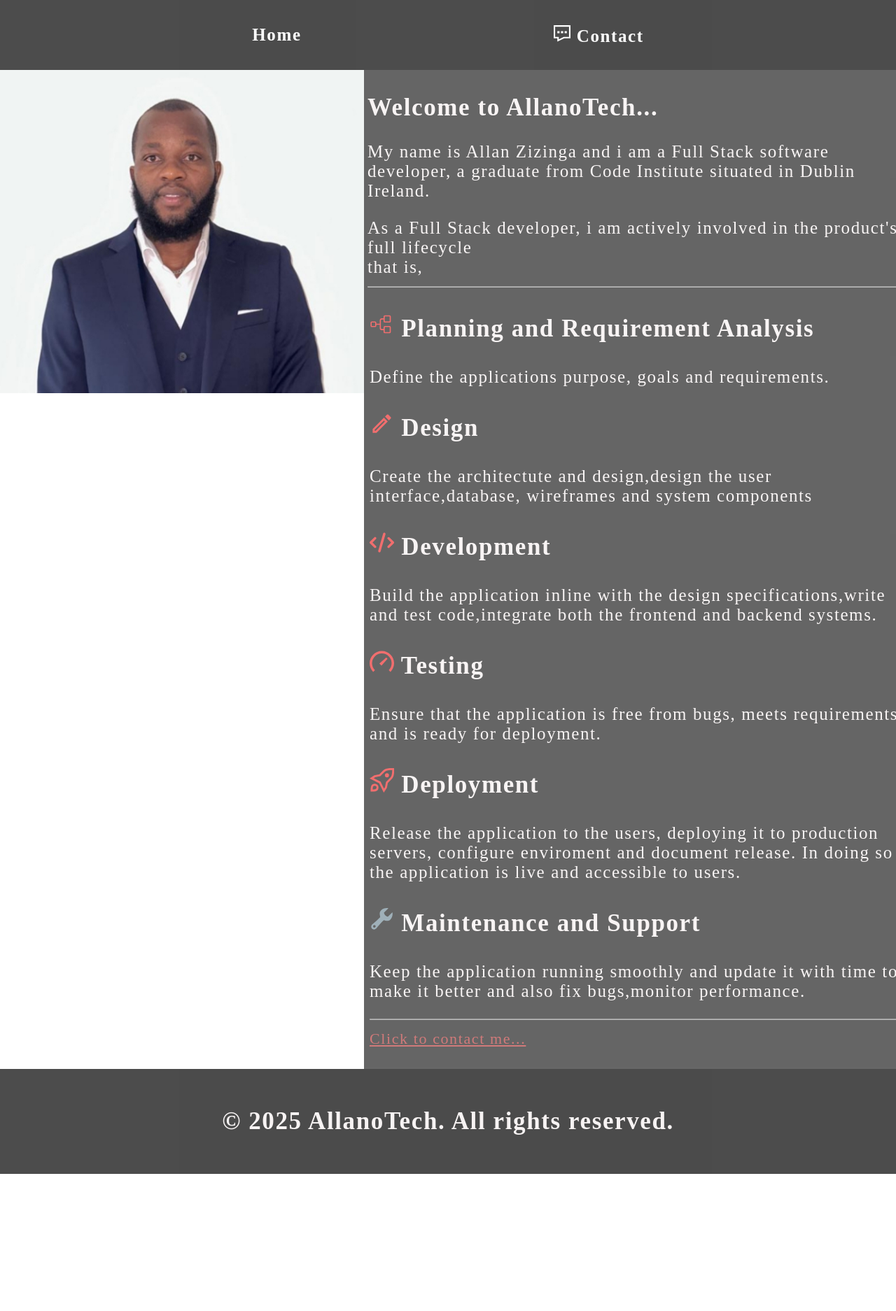
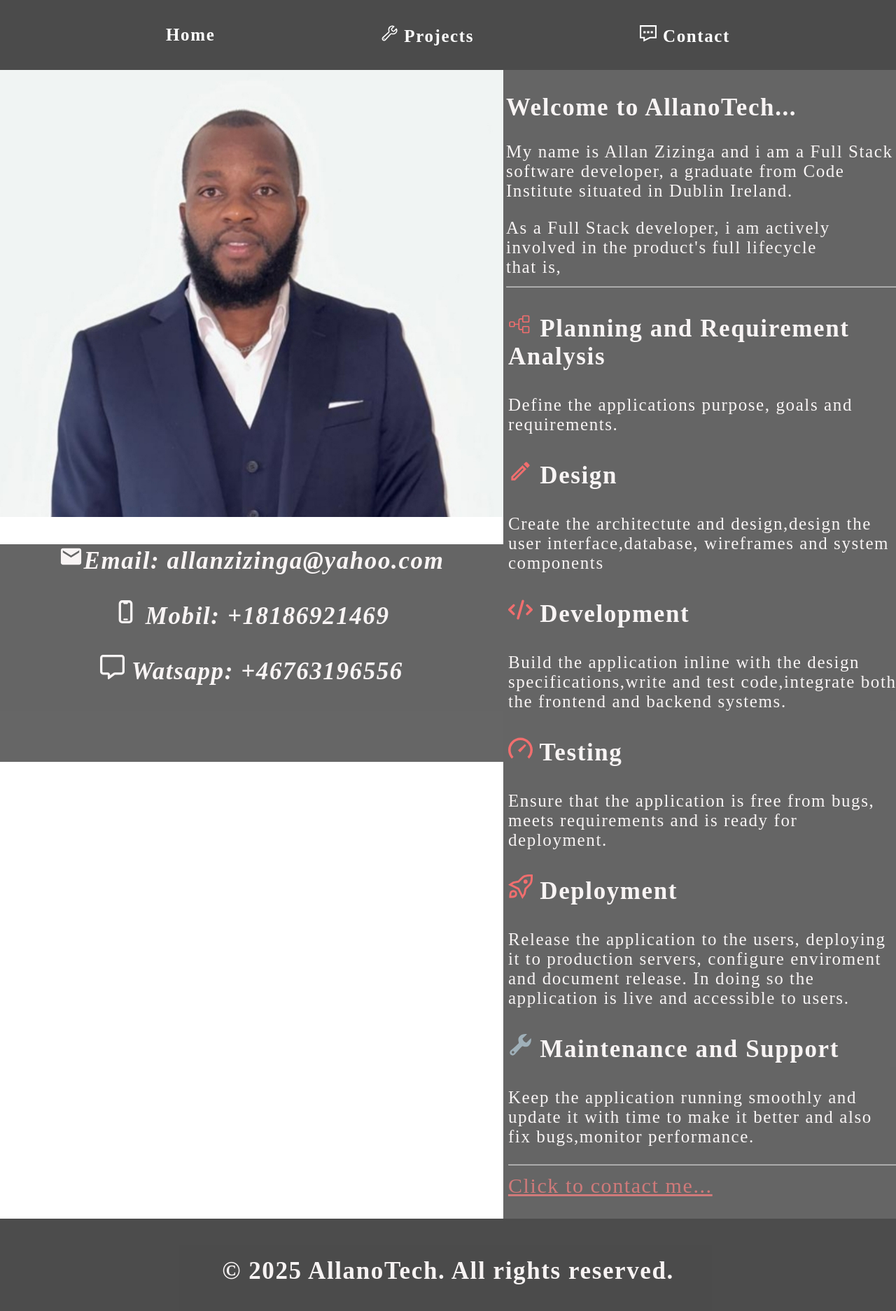
Before and after one commit to Allano256/my_webiste, a React (Vite) app: page / in a window 1280 px wide. Shown: the top 1874 px of the page at 70% size. Before the commit the page ends 1678 px from the top, so only its background shows below. Built offline with nearby package versions, Linux system fonts and the light colour scheme.

Commit message:
Created Projects page

```diff
--- a/src/App.jsx
+++ b/src/App.jsx
@@ -4,6 +4,7 @@
 
 import Contact from './pages/Contact'
 import Applayout from './pages/Applayout'
+import Projects from './pages/Projects'
 
 function App() {
 
@@ -20,6 +21,7 @@
       </Route>
 
       <Route path='contact' element={<Contact />} />
+      <Route path='projects' element={<Projects />} />
 
    </Routes>
    </BrowserRouter>
--- a/src/Components/MainContent.jsx
+++ b/src/Components/MainContent.jsx
@@ -13,7 +13,7 @@
         <div className={styles.roles}>
              <section>
              <h2>Welcome to  AllanoTech...</h2>
-            <p>My name is Allan Zizinga and i am a Full Stack software developer, a graduate from Code Institute situated in Dublin Ireland.</p>
+            <p  >My name is Allan Zizinga and i am a Full Stack software developer, a graduate from Code Institute situated in Dublin Ireland.</p>
 
             <p>As a Full Stack developer, i am actively involved in the product's full lifecycle <br/> that is,
                 <hr />
@@ -32,7 +32,7 @@
                     <li><h3><FcSupport /> Maintenance and Support</h3>
                     <p>Keep the application running smoothly and update it with time to make it better and also fix bugs,monitor performance.</p></li>
                  <hr />
-                    <NavLink style={{color: "firebrick", fontSize:22}} to="/contact">Click to contact me...</NavLink>
+                    <NavLink className={styles.link__bottom}>Click to contact me...</NavLink>
 
                 </ul>
             </p>
--- a/src/Components/MainContent.module.css
+++ b/src/Components/MainContent.module.css
@@ -26,15 +26,11 @@
   letter-spacing: 0.1rem;
 }
 
-@media screen and (min-width: 768px) {
-  .roles {
-    padding: 5px 5px;
+.link__bottom {
+  color: firebrick;
+  font-size: 22px;
+}
 
-    width: 100%;
-    margin-left: auto;
-  }
-  .roles h2,
-  h3,
 p {
   letter-spacing: 0.1rem;
   font-size: 25px;
@@ -45,4 +41,15 @@
   letter-spacing: 0.1rem;
   font-size: 35px;
 }
+
+.link__bottom {
+  color: firebrick;
+  font-size: 22px;
 }
+
+@media screen and (min-width: 1024px) {
+  .link__bottom {
+    color: firebrick;
+    font-size: 30px;
+  }
+}
--- a/src/Components/SideBar.jsx
+++ b/src/Components/SideBar.jsx
@@ -1,9 +1,18 @@
 import styles from './SideBar.module.css'
+import { HiDevicePhoneMobile } from "react-icons/hi2";
+import { FaRegMessage } from "react-icons/fa6";
+import { MdEmail } from "react-icons/md";
 
 function SideBar() {
     return(
    <div className={styles.SideBar}>
      <img src="/me.jpg" alt="an image of man standing" />
+     <address className={styles.address} >
+      <h3> <MdEmail />Email: allanzizinga@yahoo.com</h3>
+      <h3> <HiDevicePhoneMobile /> Mobil: +18186921469</h3>
+      <h3><FaRegMessage /> Watsapp: +46763196556</h3>
+     </address>
+
    </div>
     )
 
--- a/src/Components/SideBar.module.css
+++ b/src/Components/SideBar.module.css
@@ -8,9 +8,23 @@
   margin-bottom: 0;
 }
 
-/* @media screen and(min-width: 768) {
+.address {
+  display: none;
+}
+
+@media screen and (min-width: 1024px) {
+  .address {
+    display: block;
+    text-align: center;
+    color: rgb(244, 238, 238);
+    background-color: black;
+    opacity: 0.6;
+    height: 38.9vh;
+    margin-top: 0%;
+  }
+
   img {
-    width: 80%;
+    width: 100%;
     margin-bottom: 0;
   }
-} */
+}
--- a/src/pages/Applayout.module.css
+++ b/src/pages/Applayout.module.css
@@ -9,9 +9,10 @@
   .layout {
     display: grid;
     grid-template-areas:
-      "sidebar main "
+      "sidebar main  "
       "footer footer";
     min-height: 100vh;
+    width: auto;
     /* grid-template-columns: 1fr 2fr; */
     /* grid-template-rows: auto 1fr auto; */
     /* gap: 10px; */
--- a/src/pages/PageNavigation.jsx
+++ b/src/pages/PageNavigation.jsx
@@ -2,12 +2,14 @@
 import styles from './PageNavigation.module.css'
 
 import { GrContact } from "react-icons/gr";
+import { IoBuildOutline } from "react-icons/io5";
 
 function PageNavigation() {
     return (
         <nav className={styles.navigation}>
-            <NavLink style={{textDecoration:"none"}} to="/" > <h3>   Home</h3></NavLink>
-            <NavLink style={{textDecoration:"none"}} to="contact" ><h3> <GrContact /> Contact</h3></NavLink>
+            <NavLink className={styles.home} to="/" > <h3>   Home</h3></NavLink>
+            <NavLink className={styles.home} to="/projects" ><h3><IoBuildOutline /> Projects</h3> </NavLink>
+            <NavLink className={styles.home} to="contact" ><h3> <GrContact /> Contact</h3></NavLink>
 
         </nav>
     )
--- a/src/pages/PageNavigation.module.css
+++ b/src/pages/PageNavigation.module.css
@@ -11,3 +11,30 @@
   font-size: 25px;
   color: white;
 }
+
+.home {
+  text-decoration: none;
+  font-size: 25px;
+  color: white;
+}
+
+.naigation {
+  background-color: rgb(95, 90, 90);
+  cursor: pointer;
+}
+
+.navigation svg:hover {
+  color: rgb(236, 13, 13);
+  font-size: 25px;
+}
+
+.navigation h3:hover {
+  color: rgb(236, 13, 13);
+  font-size: 25px;
+}
+
+@media screen and (min-width: 1024) {
+  .navigation svg {
+    font-size: 40px;
+  }
+}
--- /dev/null
+++ b/src/pages/Projects.jsx
@@ -0,0 +1,14 @@
+import PageNavigation from "./PageNavigation"
+
+function Projects() {
+    return (
+        <>
+         <PageNavigation />
+        <div>
+            <h3>Projects coming soon.</h3>
+        </div></>
+
+    )
+}
+
+export default Projects
```
Lines whose indentation alone changed are shown as unchanged.
